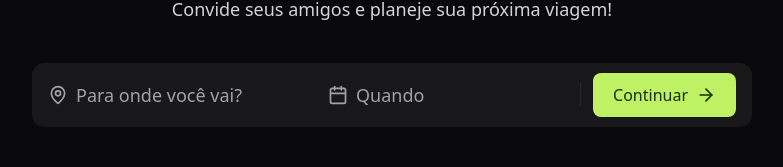
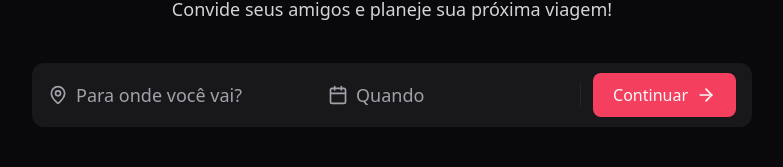
Before and after one commit to tiagopacedev/trip-planner, a React (Vite) app: page / in a window 1280 px wide. Shown: the part 455-622 px from the top of the page, without its empty margins (248-1031 px from the left). Built offline with nearby package versions, Linux system fonts and the light colour scheme.

Commit message:
styles: update primary color

```diff
--- a/src/components/button.tsx
+++ b/src/components/button.tsx
@@ -6,7 +6,7 @@ const buttonVariants = tv({
 
   variants: {
     variant: {
-      primary: "bg-lime-300 text-lime-950 hover:bg-lime-400",
+      primary: "bg-rose-500 text-zinc-50 hover:bg-rose-400",
       secondary: "bg-zinc-800 text-zinc-200 hover:bg-zinc-700",
     },
 
@@ -15,11 +15,17 @@ const buttonVariants = tv({
       full: "w-full h-11",
       responsive: "max-md:w-full h-11",
     },
+
+    disabled: {
+      true: "bg-rose-500 text-zinc-100 cursor-not-allowed opacity-70",
+      false: "",
+    },
   },
 
   defaultVariants: {
     variant: "primary",
     size: "default",
+    disabled: false,
   },
 })
 
@@ -29,9 +35,19 @@ interface ButtonProps
   children: ReactNode
 }
 
-export function Button({ children, variant, size, ...rest }: ButtonProps) {
+export function Button({
+  children,
+  variant,
+  size,
+  disabled,
+  ...rest
+}: ButtonProps) {
   return (
-    <button {...rest} className={buttonVariants({ variant, size })}>
+    <button
+      {...rest}
+      className={buttonVariants({ variant, size, disabled })}
+      disabled={disabled}
+    >
       {children}
     </button>
   )
--- a/src/global.css
+++ b/src/global.css
@@ -4,6 +4,13 @@
 
 * {
   min-width: 0;
+}
+
+.rdp-day_selected,
+.rdp-day_selected:focus-visible,
+.rdp-day_selected:hover,
+.rdp-button_reset.rdp-button.rdp-day:hover {
+  background-color: #f43f5e;
 }
 
 @layer base {
--- a/src/pages/trip-details/activities.tsx
+++ b/src/pages/trip-details/activities.tsx
@@ -43,7 +43,7 @@ export function Activities() {
                   return (
                     <div key={activity.id} className="space-y-2.5">
                       <div className="shadow-shape flex items-center gap-3 rounded-xl bg-zinc-900 px-4 py-2.5">
-                        <CircleCheck className="size-5 text-lime-300" />
+                        <CircleCheck className="size-5 text-rose-500" />
                         <span className="text-zinc-100">{activity.title}</span>
                         <span className="ml-auto text-sm text-zinc-400">
                           {format(activity.occurs_at, "HH:mm")}h
--- a/src/pages/trip-details/destination-and-date-header.tsx
+++ b/src/pages/trip-details/destination-and-date-header.tsx
@@ -53,7 +53,7 @@ export function DestinationAndDateHeader() {
       <div className="flex items-center gap-5 max-md:gap-3">
         <div className="flex items-center gap-2">
           <Calendar className="size-5 text-zinc-400 max-md:hidden" />
-          <span className="text-zinc-100 max-md:text-sm">{displayedDate}</span>
+          <span className="text-zinc-100 max-md:text-sm">{displayedDate}.</span>
         </div>
 
         <div className="h-6 w-px bg-zinc-800 max-md:hidden" />
--- a/src/pages/trip-details/guests.tsx
+++ b/src/pages/trip-details/guests.tsx
@@ -52,7 +52,7 @@ export function Guests() {
             </div>
 
             {participant.is_confirmed ? (
-              <CheckCircle2 className="size-5 shrink-0 text-green-400" />
+              <CheckCircle2 className="size-5 shrink-0 text-rose-500" />
             ) : (
               <CircleDashed className="size-5 shrink-0 text-zinc-400" />
             )}
--- a/src/pages/trip-details/index.tsx
+++ b/src/pages/trip-details/index.tsx
@@ -1,5 +1,6 @@
 import { Plus } from "lucide-react"
 import { useState } from "react"
+import { Button } from "@/components/button"
 import { CreateActivityModal } from "./create-activity-modal"
 import { ImportantLinks } from "./important-links"
 import { Guests } from "./guests"
@@ -27,13 +28,10 @@ export function TripDetailsPage() {
           <div className="flex items-center justify-between">
             <h2 className="text-3xl font-semibold">Atividades</h2>
 
-            <button
-              onClick={openCreateActivityModal}
-              className="flex items-center gap-2 rounded-lg bg-lime-300 px-5 py-2 font-medium text-lime-950 hover:bg-lime-400"
-            >
+            <Button onClick={openCreateActivityModal}>
               <Plus className="size-5" />
               Cadastrar
-            </button>
+            </Button>
           </div>
 
           <Activities />
```
